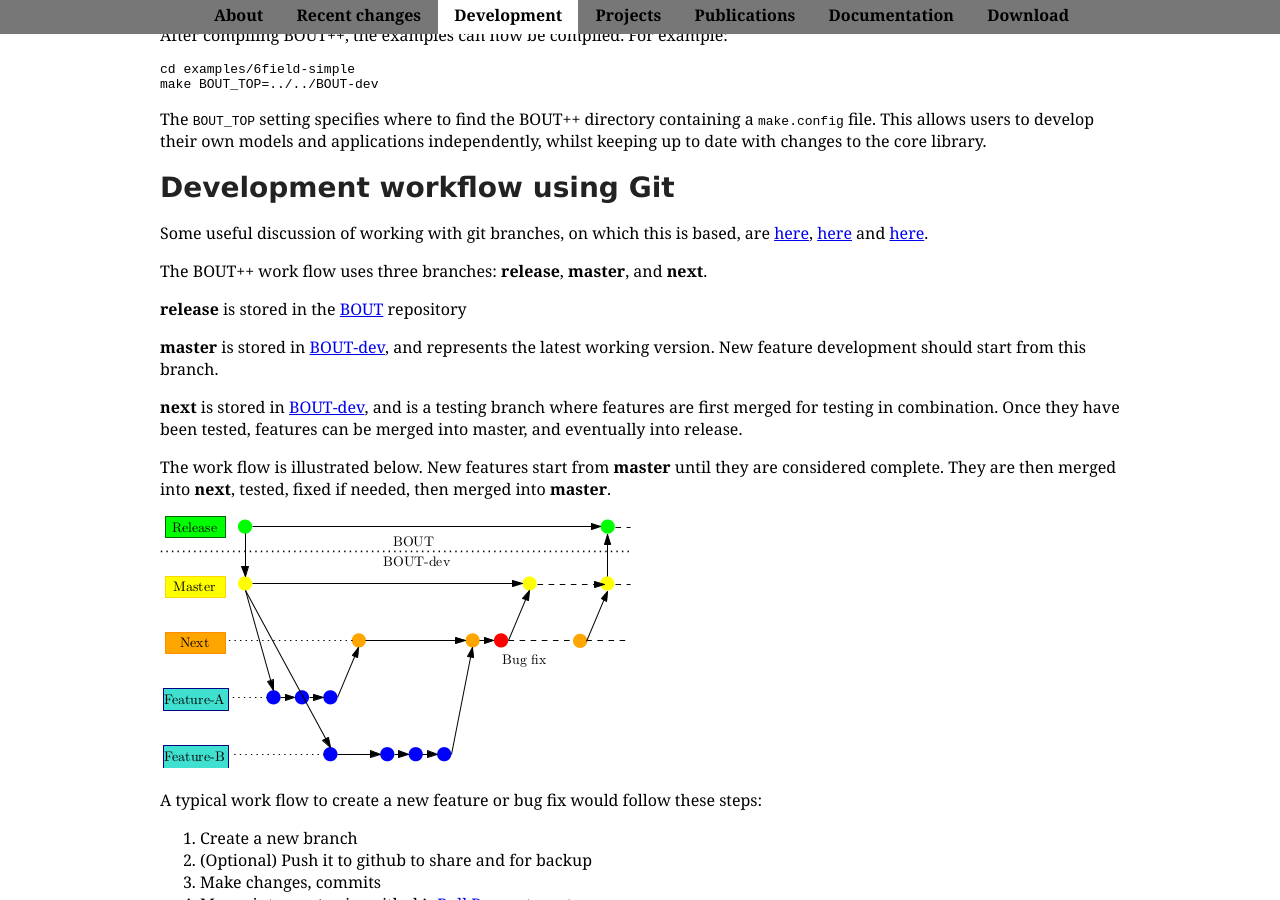
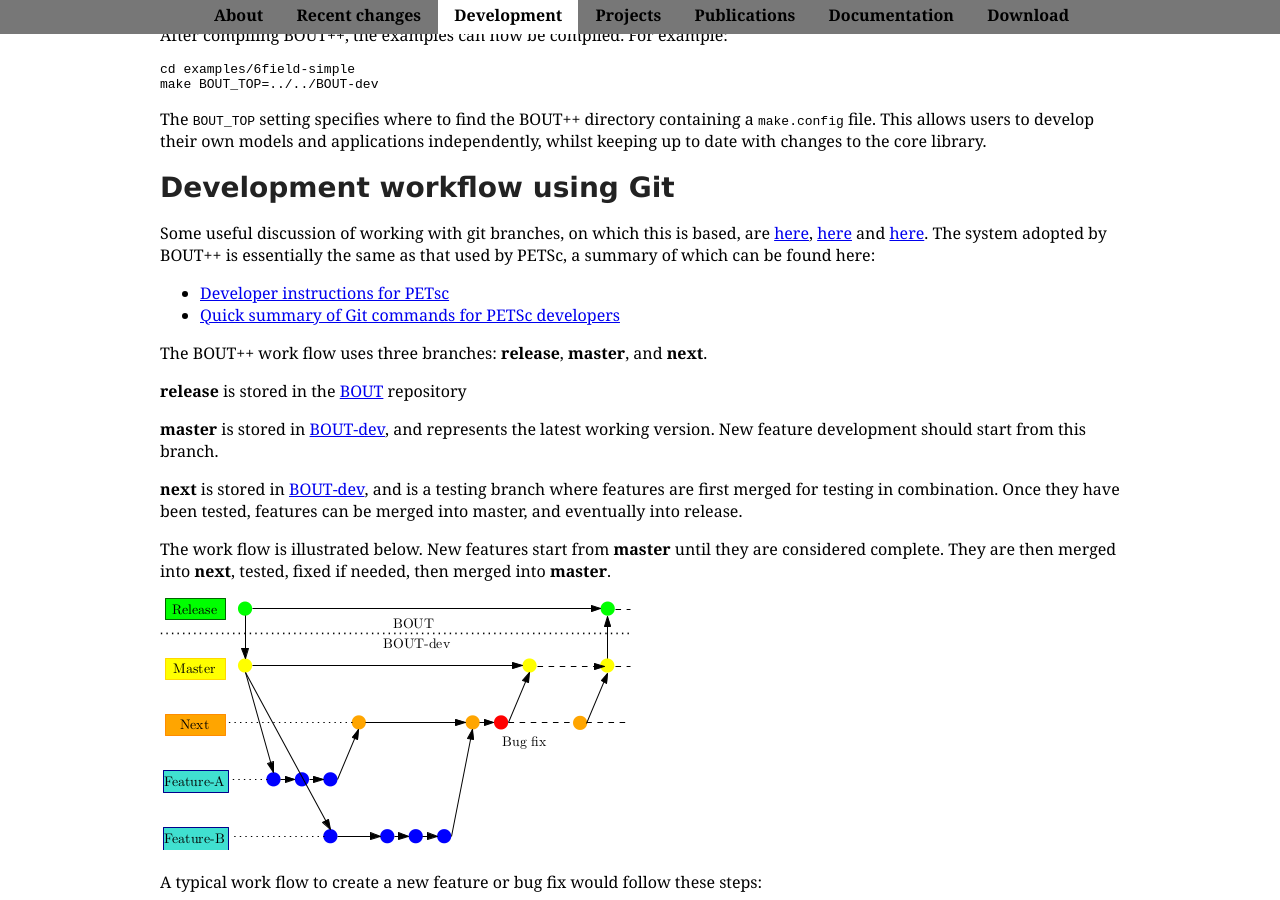
Before and after one commit to boutproject/boutproject.github.io, a Jekyll site: the page built from devel.markdown, in a window 1280 px wide and 900 px high, scrolled down 823 px. Built offline with Jekyll 4.4.1, drawn with Linux system fonts in a browser that asks for light colours; Markdown is read by kramdown in place of the engine named in the settings.

Commit message:
Adding links to PETSc instructions
Development model essentially the same

```diff
--- a/devel.markdown
+++ b/devel.markdown
@@ -55,7 +55,11 @@ with changes to the core library.
 
 Some useful discussion of working with git branches, on which this is based, are
 [here](http://www.mail-archive.com/fenics@lists.launchpad.net/msg01396.html),
-[here](http://nvie.com/posts/a-successful-git-branching-model/) and [here](https://www.atlassian.com/git/workflows#!workflow-gitflow).
+[here](http://nvie.com/posts/a-successful-git-branching-model/) and [here](https://www.atlassian.com/git/workflows#!workflow-gitflow). The system adopted by BOUT++ is essentially the same as that used by
+PETSc, a summary of which can be found here:
+
+* [Developer instructions for PETsc](https://bitbucket.org/petsc/petsc/wiki/developer-instructions-git)
+* [Quick summary of Git commands for PETSc developers](https://bitbucket.org/petsc/petsc/wiki/quick-dev-git)
 
 The BOUT++ work flow uses three branches: **release**, **master**, and **next**.
 
```
